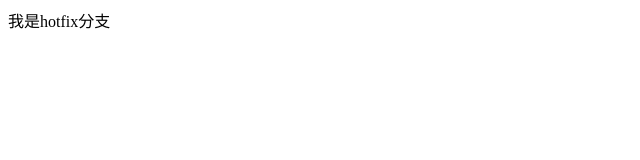
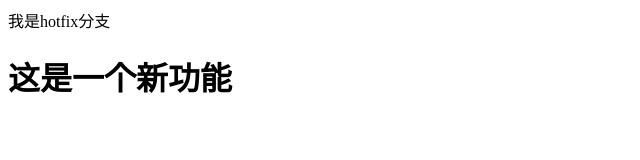
Before and after one commit to Jasonwang911/justForGitTest, a website: page index.html in a window 1280 px wide. Shown: the whole page, without its empty margins (0-640 px from the left). Drawn offline with Linux system fonts and the light colour scheme.

Commit message:
feat(Header): 添加Header模块的标题头
在Header中添加了h1标签，标签中国呢填写了新功能的作用

```diff
--- a/index.html
+++ b/index.html
@@ -1,3 +1,4 @@
 <body>
 	<div>我是hotfix分支</div>
+	<h1>这是一个新功能</h1>
 </body>
```
Also changed, not shown: package.json (added, +27 -0 lines), 1 other file.
